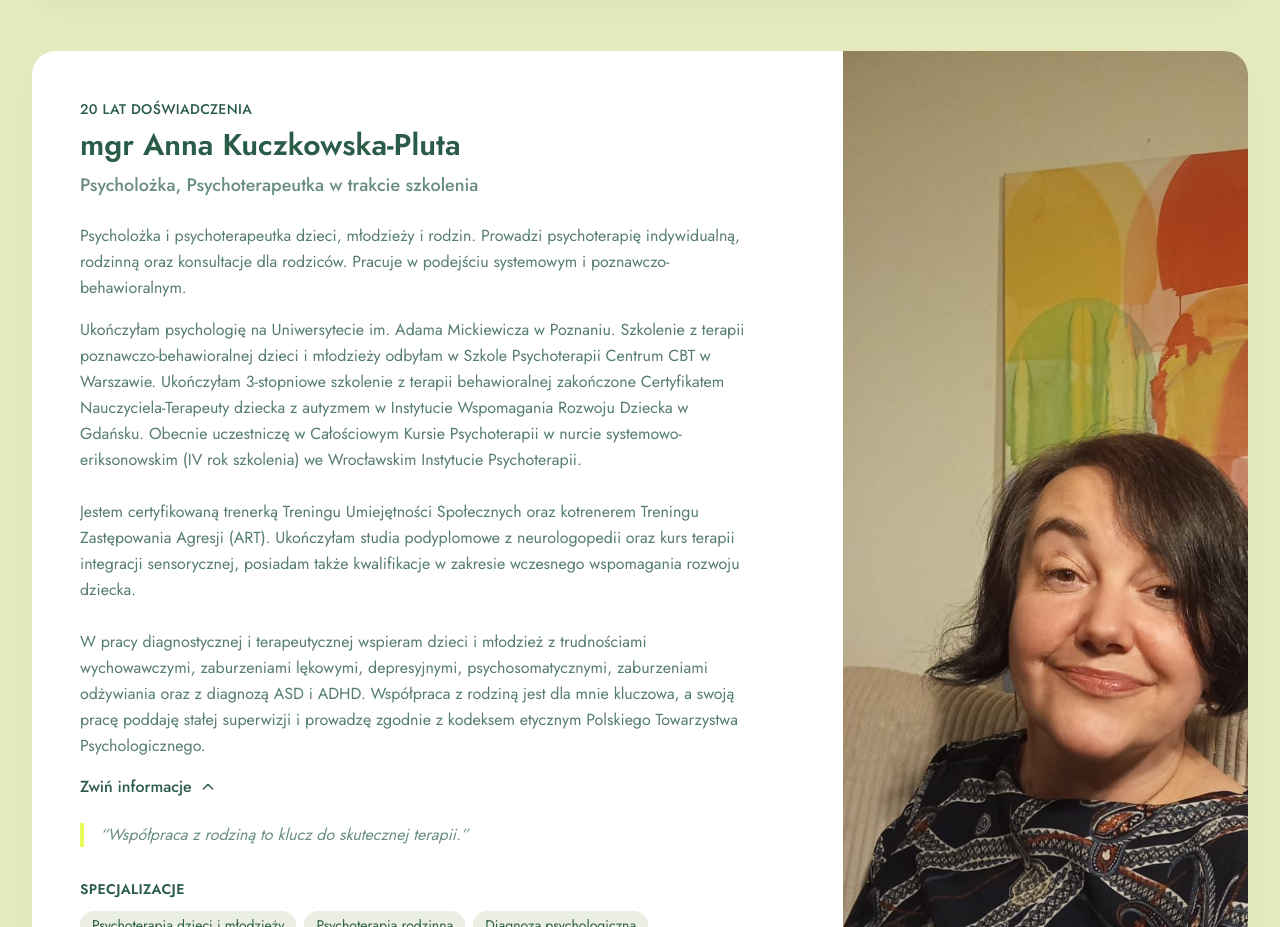
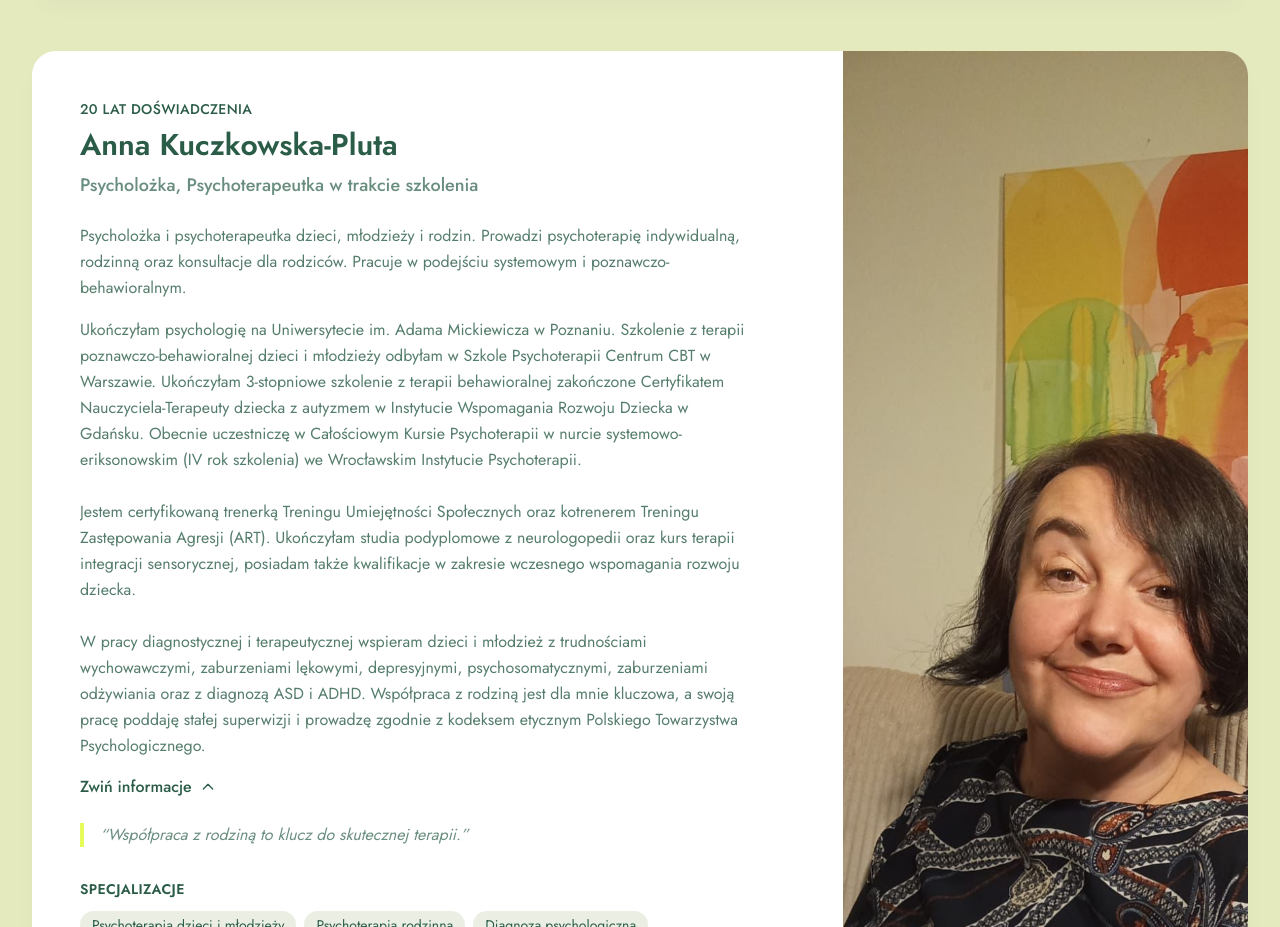
Before and after one commit to PolanaPrzygody/polanaprzygody-pl, a Next.js app: page /terapeuci in a window 1280 px wide. Shown: the part 3420-4347 px from the top of the page. Built offline with nearby package versions, Linux system fonts and the light colour scheme.

Commit message:
fix: name changed

```diff
--- a/src/app/terapeuci/page.tsx
+++ b/src/app/terapeuci/page.tsx
@@ -68,7 +68,7 @@ const therapists = [
   },
   {
     id: "anna-kuczkowska-pluta",
-    name: "mgr Anna Kuczkowska-Pluta",
+    name: "Anna Kuczkowska-Pluta",
     role: "Psycholożka, Psychoterapeutka w trakcie szkolenia",
     experience: "20 lat doświadczenia",
     photo: "/images/terapeuci/ania.jpeg",
```
